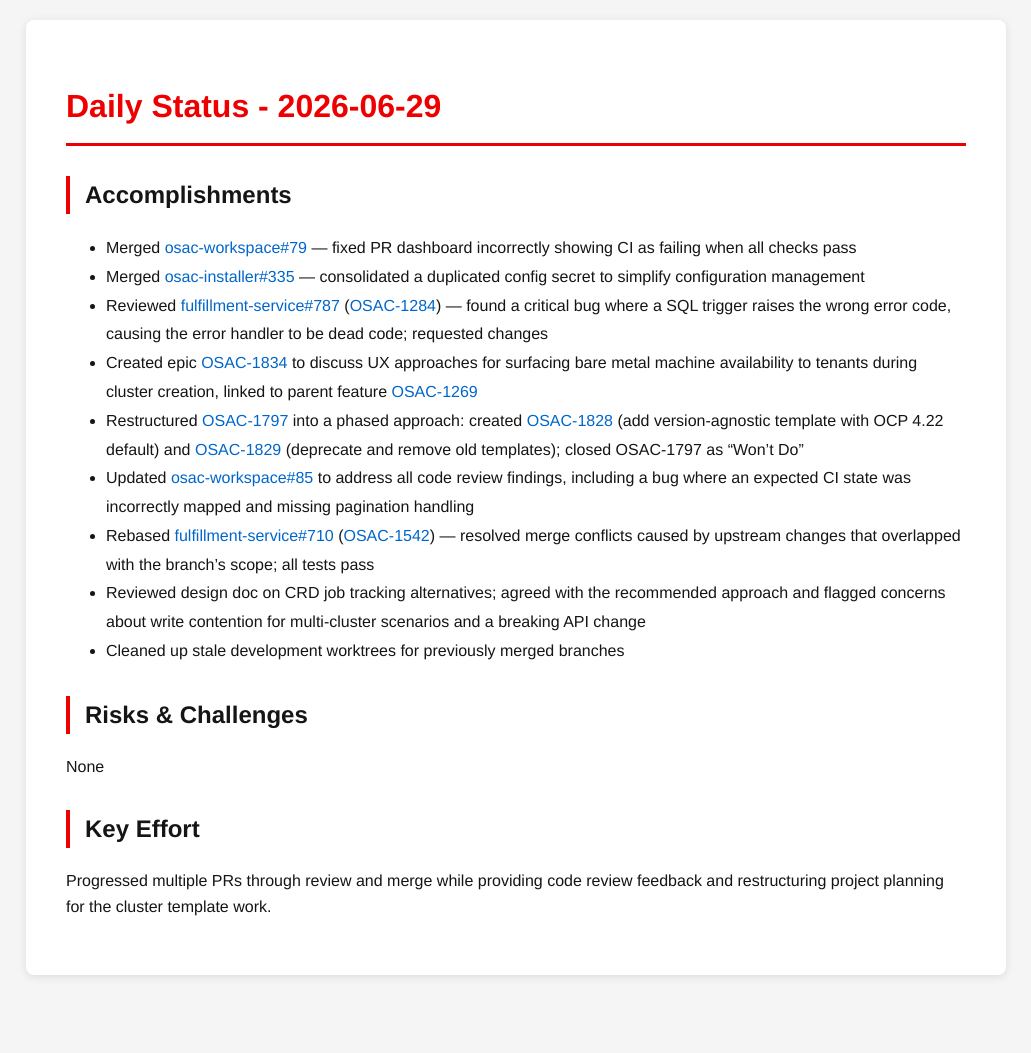
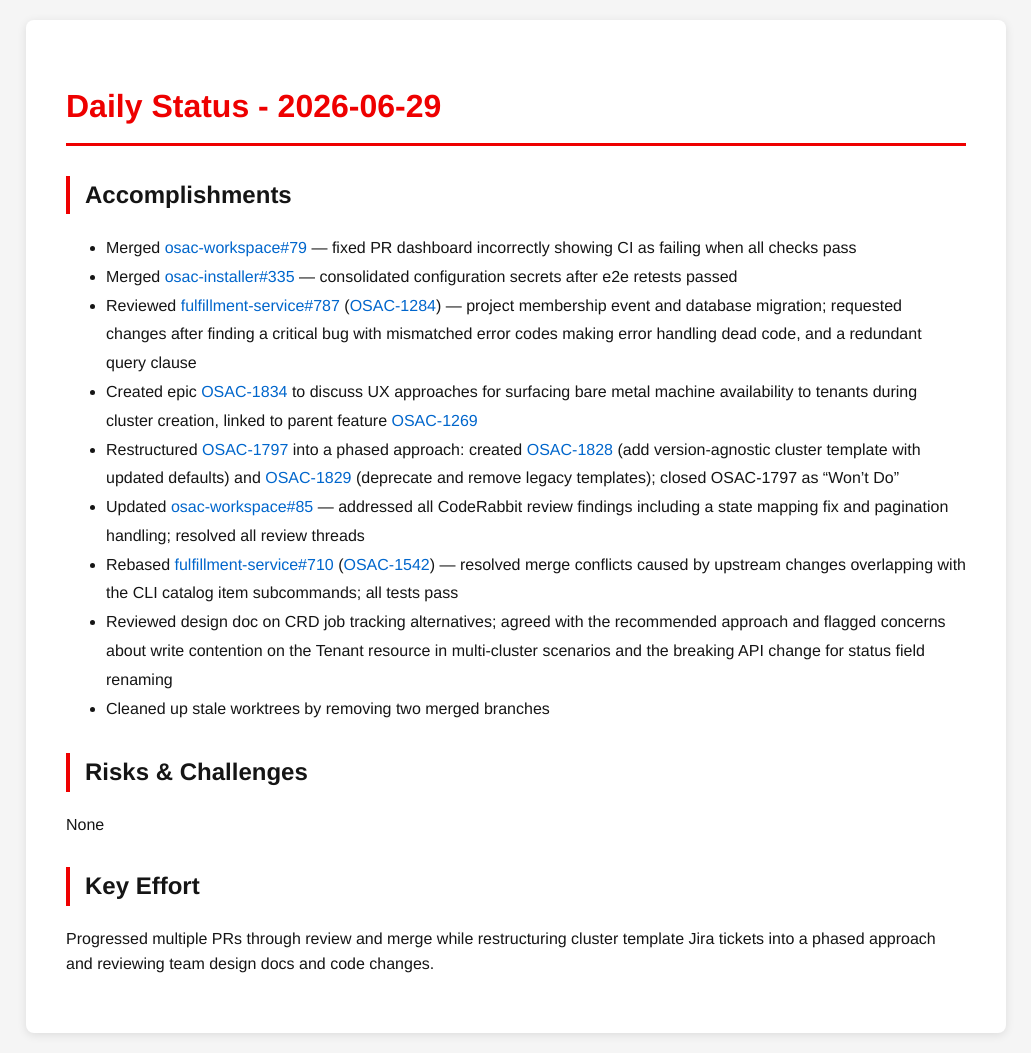
Before and after one commit to tzvatot/daily-status, a Jekyll site: the page built from 2026-06-29.md, in a window 1280 px wide. Shown: the whole page, without its empty margins (124-1155 px from the left). Built offline with Jekyll 4.4.1, drawn with Linux system fonts in a browser that asks for light colours; before the commit the page ends 995 px from its top, so only the background shows below that.

Commit message:
Daily status update - 2026-06-29

```diff
--- a/2026-06-29.md
+++ b/2026-06-29.md
@@ -8,17 +8,17 @@ date: 2026-06-29
 
 ## Accomplishments
 - Merged [osac-workspace#79](https://github.com/osac-project/osac-workspace/pull/79) — fixed PR dashboard incorrectly showing CI as failing when all checks pass
-- Merged [osac-installer#335](https://github.com/osac-project/osac-installer/pull/335) — consolidated a duplicated config secret to simplify configuration management
-- Reviewed [fulfillment-service#787](https://github.com/osac-project/fulfillment-service/pull/787) ([OSAC-1284](https://redhat.atlassian.net/browse/OSAC-1284)) — found a critical bug where a SQL trigger raises the wrong error code, causing the error handler to be dead code; requested changes
+- Merged [osac-installer#335](https://github.com/osac-project/osac-installer/pull/335) — consolidated configuration secrets after e2e retests passed
+- Reviewed [fulfillment-service#787](https://github.com/osac-project/fulfillment-service/pull/787) ([OSAC-1284](https://redhat.atlassian.net/browse/OSAC-1284)) — project membership event and database migration; requested changes after finding a critical bug with mismatched error codes making error handling dead code, and a redundant query clause
 - Created epic [OSAC-1834](https://redhat.atlassian.net/browse/OSAC-1834) to discuss UX approaches for surfacing bare metal machine availability to tenants during cluster creation, linked to parent feature [OSAC-1269](https://redhat.atlassian.net/browse/OSAC-1269)
-- Restructured [OSAC-1797](https://redhat.atlassian.net/browse/OSAC-1797) into a phased approach: created [OSAC-1828](https://redhat.atlassian.net/browse/OSAC-1828) (add version-agnostic template with OCP 4.22 default) and [OSAC-1829](https://redhat.atlassian.net/browse/OSAC-1829) (deprecate and remove old templates); closed OSAC-1797 as "Won't Do"
-- Updated [osac-workspace#85](https://github.com/osac-project/osac-workspace/pull/85) to address all code review findings, including a bug where an expected CI state was incorrectly mapped and missing pagination handling
-- Rebased [fulfillment-service#710](https://github.com/osac-project/fulfillment-service/pull/710) ([OSAC-1542](https://redhat.atlassian.net/browse/OSAC-1542)) — resolved merge conflicts caused by upstream changes that overlapped with the branch's scope; all tests pass
-- Reviewed design doc on CRD job tracking alternatives; agreed with the recommended approach and flagged concerns about write contention for multi-cluster scenarios and a breaking API change
-- Cleaned up stale development worktrees for previously merged branches
+- Restructured [OSAC-1797](https://redhat.atlassian.net/browse/OSAC-1797) into a phased approach: created [OSAC-1828](https://redhat.atlassian.net/browse/OSAC-1828) (add version-agnostic cluster template with updated defaults) and [OSAC-1829](https://redhat.atlassian.net/browse/OSAC-1829) (deprecate and remove legacy templates); closed OSAC-1797 as "Won't Do"
+- Updated [osac-workspace#85](https://github.com/osac-project/osac-workspace/pull/85) — addressed all CodeRabbit review findings including a state mapping fix and pagination handling; resolved all review threads
+- Rebased [fulfillment-service#710](https://github.com/osac-project/fulfillment-service/pull/710) ([OSAC-1542](https://redhat.atlassian.net/browse/OSAC-1542)) — resolved merge conflicts caused by upstream changes overlapping with the CLI catalog item subcommands; all tests pass
+- Reviewed design doc on CRD job tracking alternatives; agreed with the recommended approach and flagged concerns about write contention on the Tenant resource in multi-cluster scenarios and the breaking API change for status field renaming
+- Cleaned up stale worktrees by removing two merged branches
 
 ## Risks & Challenges
 None
 
 ## Key Effort
-Progressed multiple PRs through review and merge while providing code review feedback and restructuring project planning for the cluster template work.
+Progressed multiple PRs through review and merge while restructuring cluster template Jira tickets into a phased approach and reviewing team design docs and code changes.
```
